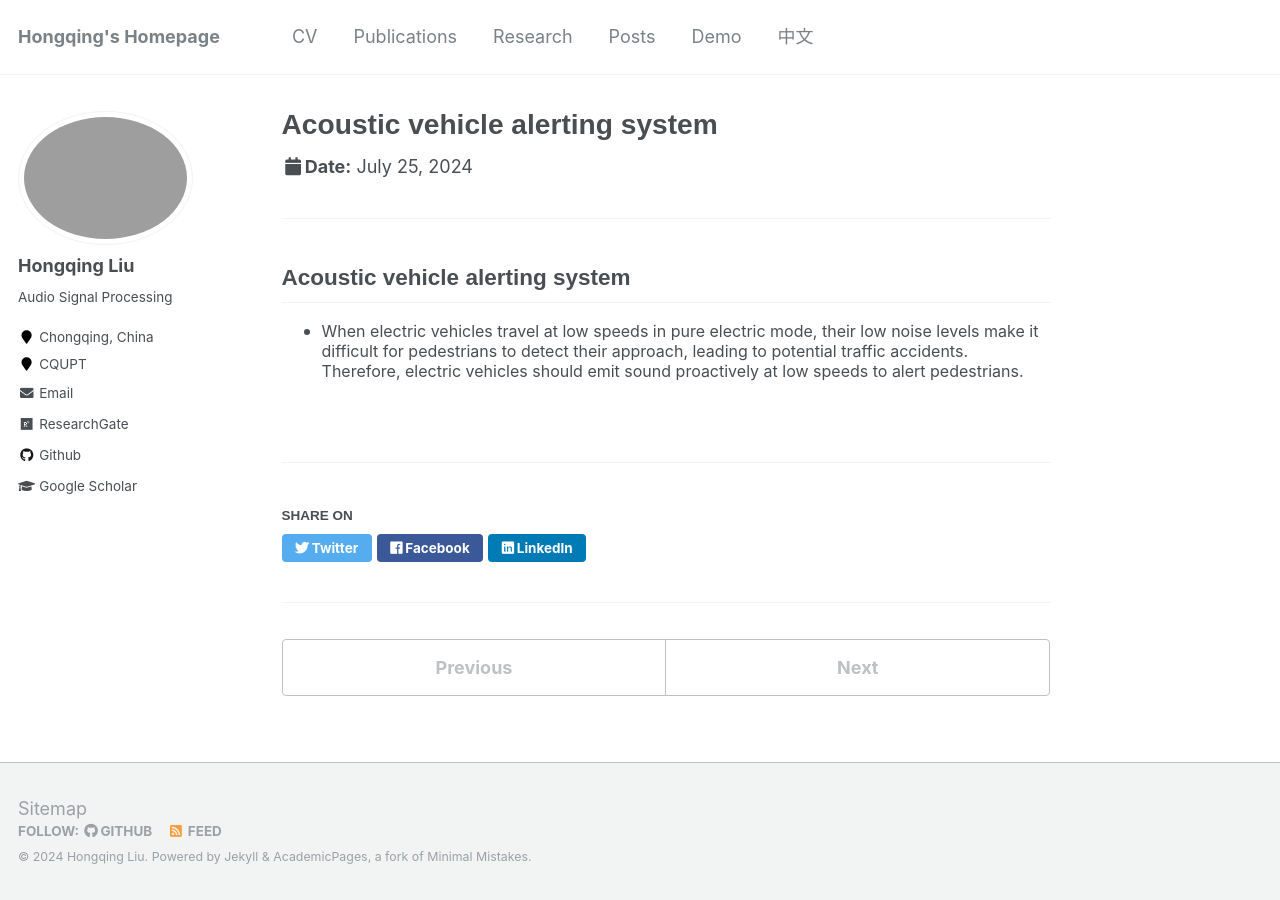
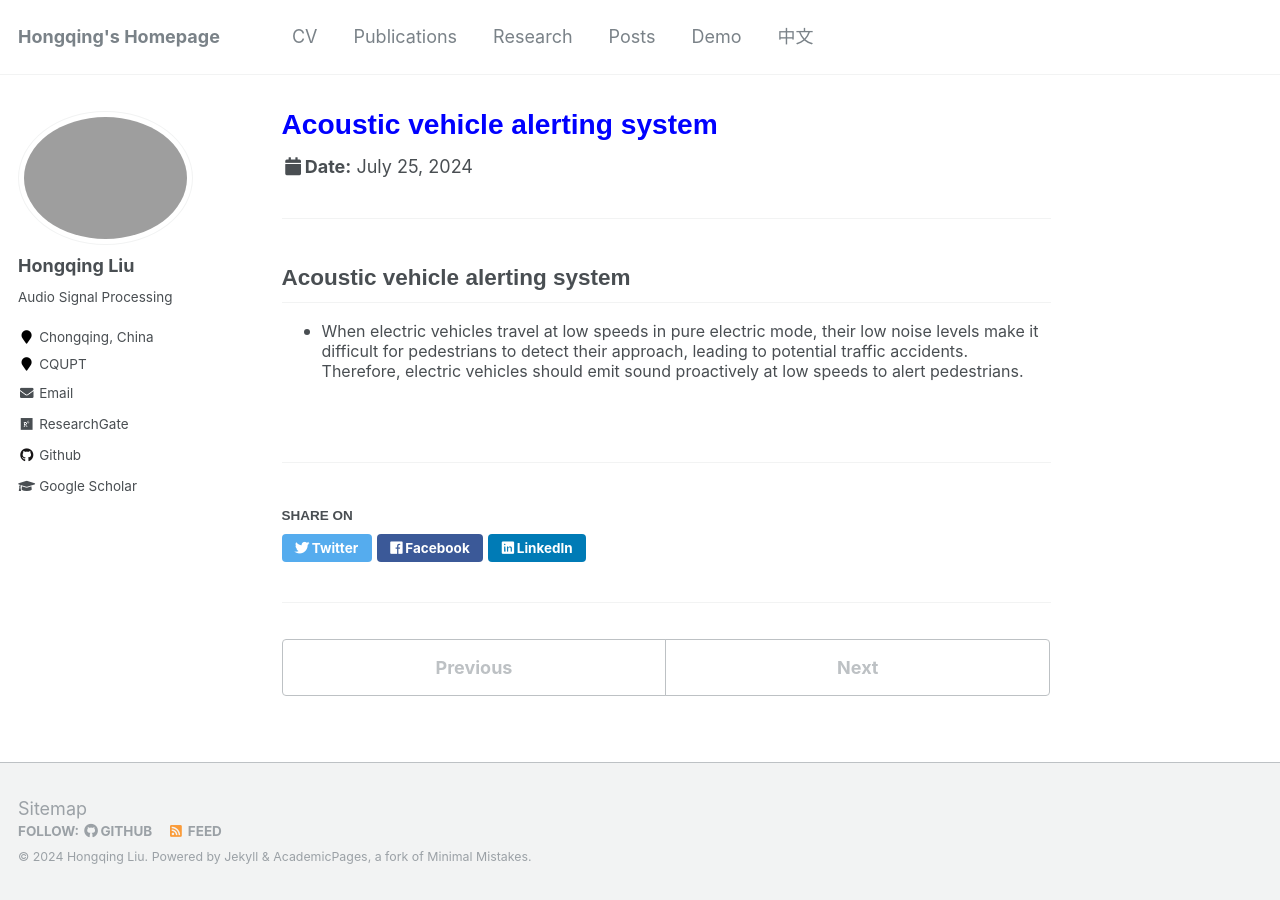
Before and after one commit to hong-qing-liu/english-hong-qing-liu.github.io, a Jekyll site: the page built from _talks/AVAS.md, in a window 1280 px wide. Built offline with Jekyll 4.4.1, drawn with Linux system fonts in a browser that asks for light colours.

Commit message:
Update AVAS.md

```diff
--- a/_talks/AVAS.md
+++ b/_talks/AVAS.md
@@ -1,5 +1,5 @@
 ---
-title: "Acoustic vehicle alerting system"
+title: "<span style=\"color: blue;\"> Acoustic vehicle alerting system </span>"
 collection: talks
 type: "Talk"
 permalink: /talks/AVAS
```
